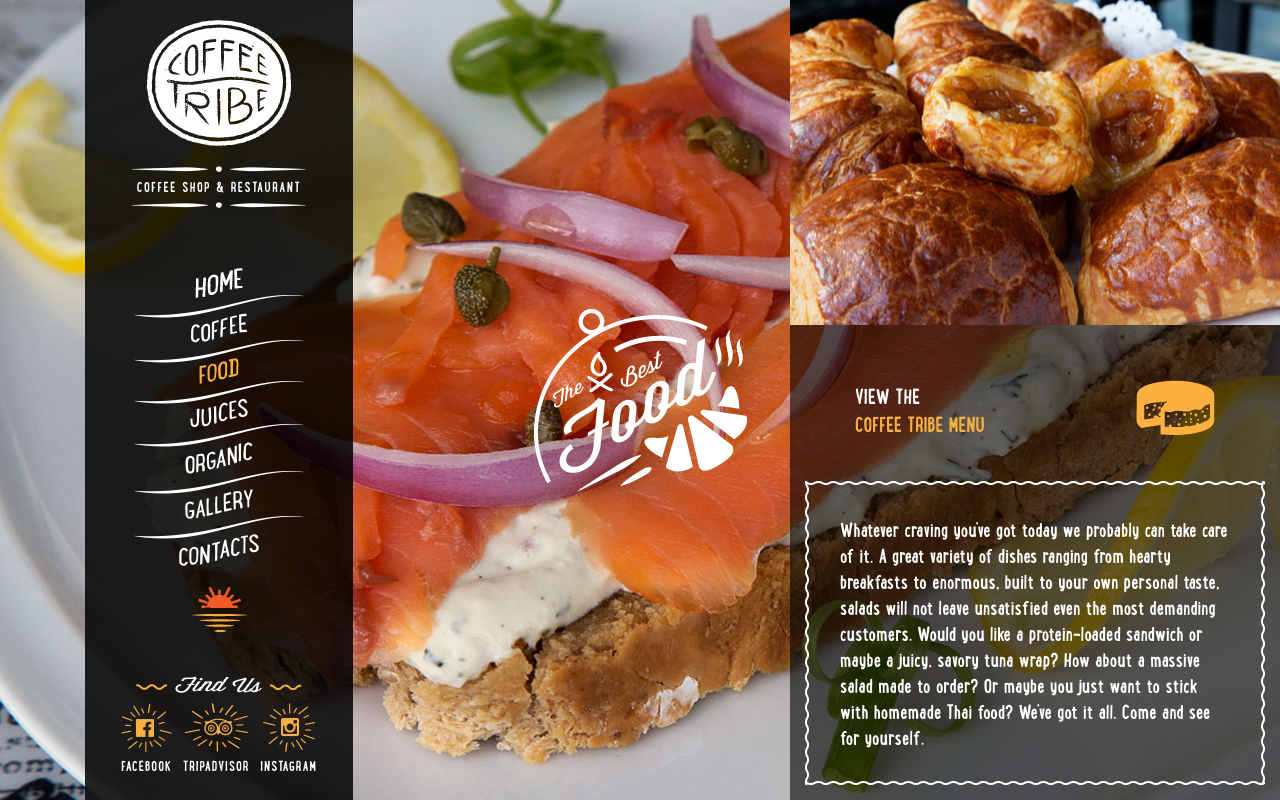
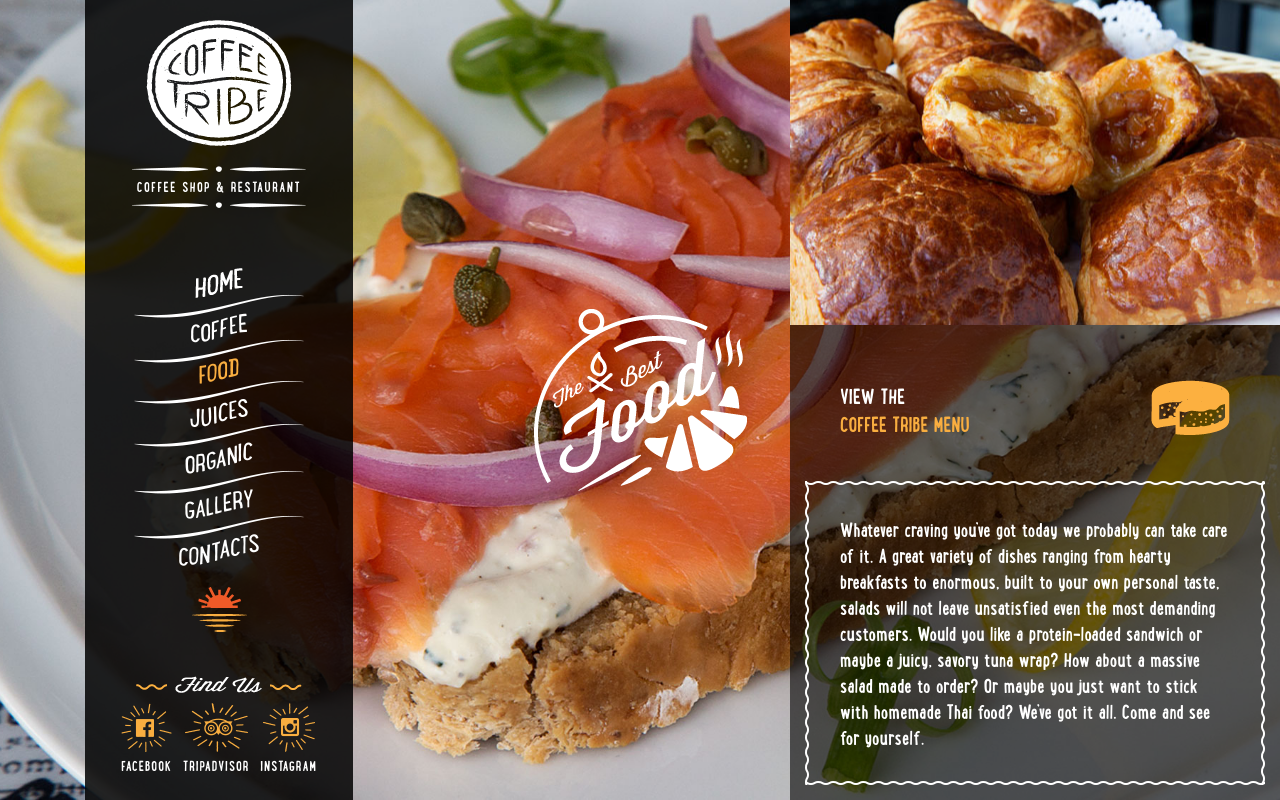
Before and after one commit to coderiver/coffeetribe, a PHP site: page /food.html in a window 1280 px wide. Run offline with PHP 8.4, Linux system fonts and the light colour scheme.

Commit message:
small fix

```diff
--- a/css/screen.css
+++ b/css/screen.css
@@ -101,10 +101,12 @@ a { text-decoration: none; color: #f9ae40; }
 .text { padding: 35px; background: url(../img/border-wave.png) repeat-x 0 0, url(../img/border-wave.png) repeat-x 0 100%, url(../img/border-wave-vert.png) repeat-y 0 0, url(../img/border-wave-vert.png) repeat-y 100% 100%; }
 
 .content { position: absolute; top: 0; right: 0; bottom: 0; width: 490px; background: black; background: rgba(0, 0, 0, 0.6); overflow: auto; -webkit-overflow-scrolling: touch; z-index: 12; }
-.content .content__menu { display: table; width: 100%; padding: 40px 50px; box-sizing: border-box; }
+.content .content__menu { display: table; width: 100%; padding: 40px 35px; box-sizing: border-box; }
 .content .content__cell { display: table-cell; vertical-align: middle; text-align: right; text-transform: uppercase; font-size: 21px; }
 .content .content__cell:first-child { text-align: left; }
 .content .content__cell span { display: block; }
+.content .content__cell a { border-bottom: 2px solid transparent; }
+.content .content__cell a:hover { border-color: #f9ae40; }
 .content .content__pic { background-size: cover; background-position: 50% 50%; }
 .content .content__in { padding: 15px; }
 
--- a/sass/_common.sass
+++ b/sass/_common.sass
@@ -314,7 +314,7 @@ a
 	.content__menu
 		display: table
 		width: 100%
-		padding: 40px 50px
+		padding: 40px 35px
 		box-sizing: border-box
 	.content__cell
 		display: table-cell
@@ -326,6 +326,10 @@ a
 			text-align: left
 		span
 			display: block
+		a
+			border-bottom: 2px solid transparent
+			&:hover
+				border-color: $yellow
 	.content__pic
 		background-size: cover
 		background-position: 50% 50%
```
